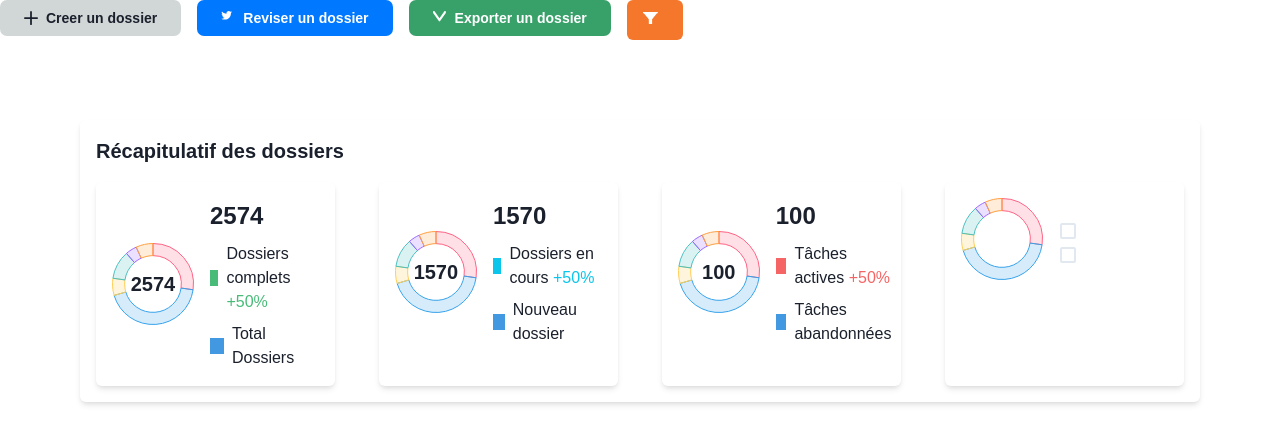
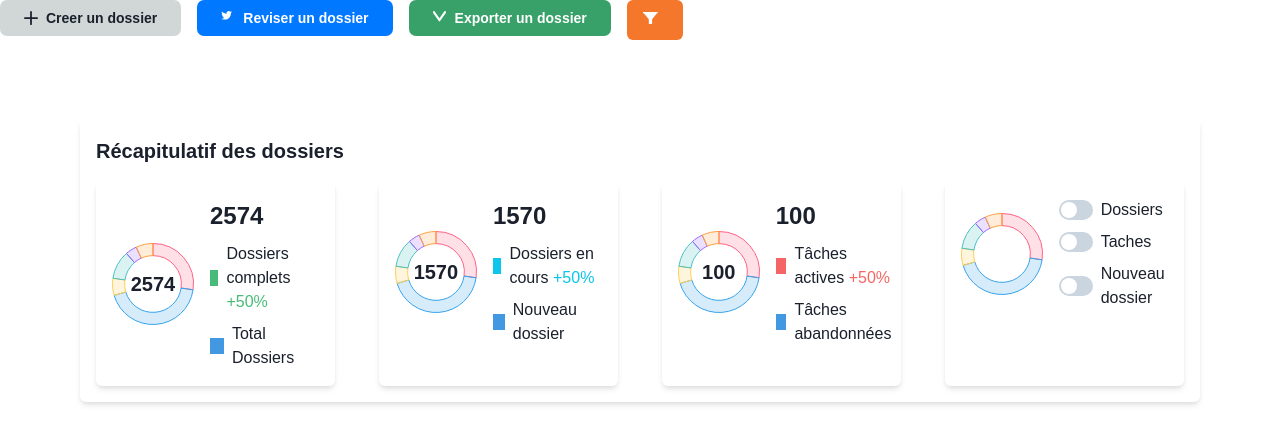
Before and after one commit to AfricaBank/front_end_officiel, a React (Vite) app: page / in a window 1280 px wide. Shown: the top 444 px of the page. Built offline with nearby package versions, Linux system fonts and the light colour scheme.

Commit message:
[NEW FEATURE] - add kpitache file

```diff
--- a/src/Components/reusableComponents/kpitache.tsx
+++ b/src/Components/reusableComponents/kpitache.tsx
@@ -1,7 +1,6 @@
 import { Doughnut } from 'react-chartjs-2';
-import { Box, Flex, Text, Center, Card, Button, Checkbox } from '@chakra-ui/react';
+import { Box, Flex, Text, Center, Card, Button, Checkbox, Switch } from '@chakra-ui/react';
 import { Chart as ChartJS, Tooltip, Legend, ArcElement } from 'chart.js';
-import { barChartData } from "./data/FAKE_DATA.tsx";
 
 ChartJS.register(
     Tooltip,
@@ -9,7 +8,8 @@ ChartJS.register(
     ArcElement,
 );
 
-function KpiTache({ title, count, percentageChange, data, bgColor, totalLabel }) {
+
+function KpiTache({ data }) {
     const options = {
         plugins: {
             legend: {
@@ -31,11 +31,19 @@ function KpiTache({ title, count, percentageChange, data, bgColor, totalLabel })
                     </Center>
                 </Box>
                 <Box ml={4}>
-                    <Flex alignItems="center" mt={2}>
-                       <Checkbox as="span"></Checkbox>
-                    </Flex>
-                    <Flex alignItems="center" mt={2}>
-                       <Checkbox as="span"></Checkbox>
+                    <Flex direction="column" alignItems="flex-start">
+                        <Flex alignItems="center" mb={2}>
+                            <Switch colorScheme="blue" mr={2} />
+                            <Text>Dossiers</Text>
+                        </Flex>
+                        <Flex alignItems="center" mb={2}>
+                            <Switch colorScheme="orange" mr={2} />
+                            <Text>Taches</Text>
+                        </Flex>
+                        <Flex alignItems="center">
+                            <Switch colorScheme="teal" mr={2} />
+                            <Text>Nouveau dossier</Text>
+                        </Flex>
                     </Flex>
                 </Box>
             </Flex>
```
